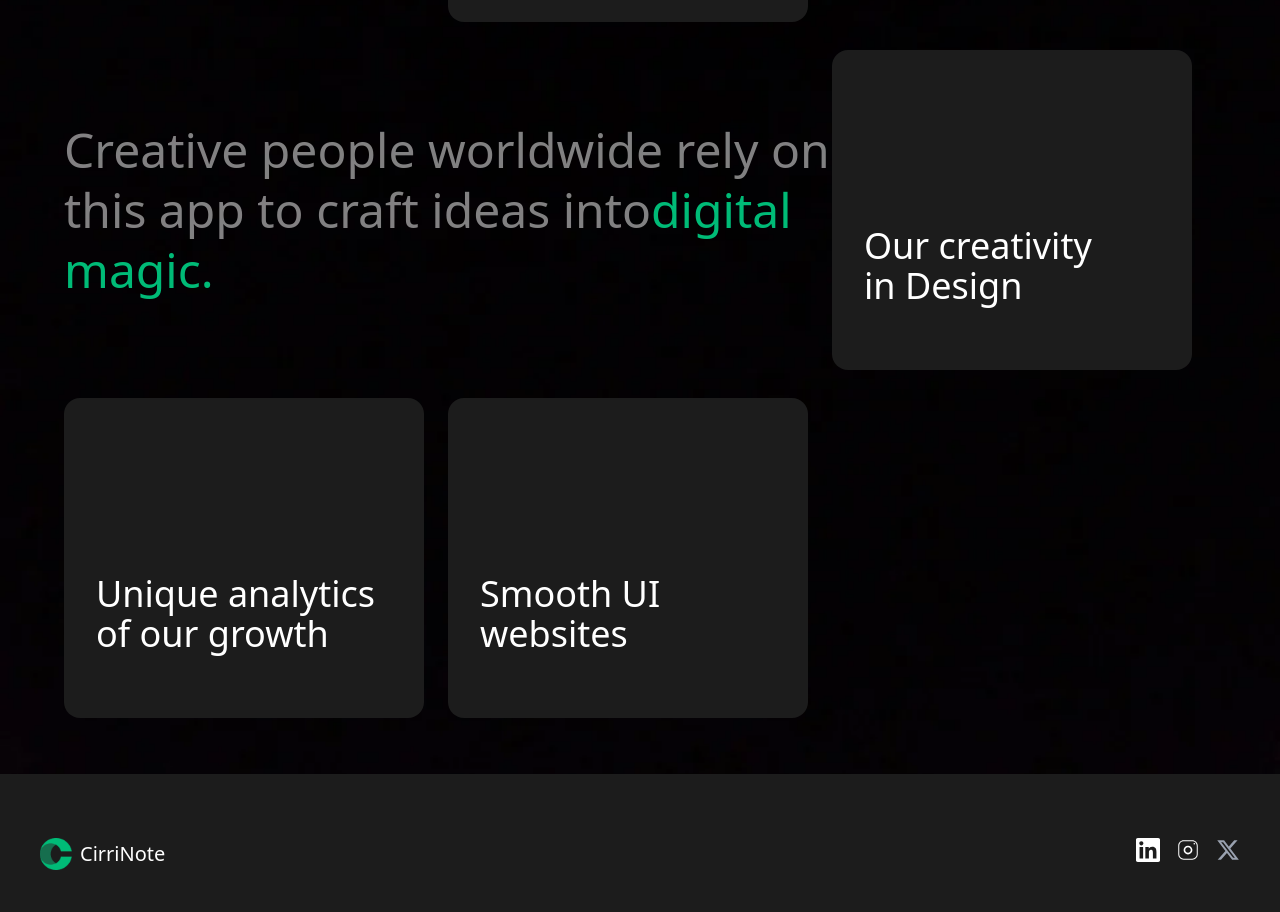
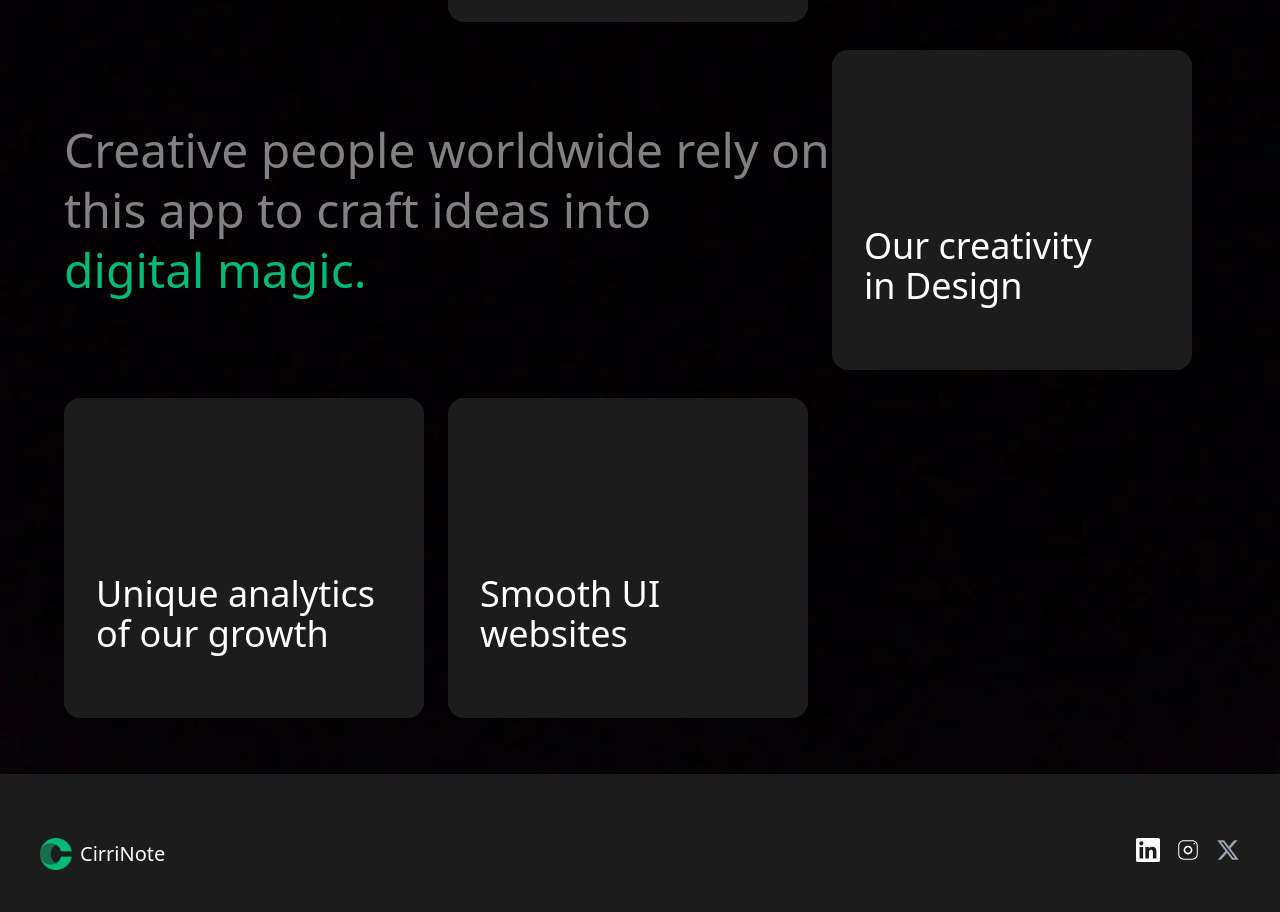
Before and after one commit to FahadBinQaiser/JobDemo, a React (Vite) app in the folder Jobdemo/: page / in a window 1280 px wide. Shown: the part 2380-3292 px from the top of the page. Built offline with nearby package versions, Linux system fonts and the light colour scheme.

Commit message:
original

```diff
--- a/Jobdemo/src/components/KeyFeature/KeyFeature.jsx
+++ b/Jobdemo/src/components/KeyFeature/KeyFeature.jsx
@@ -118,9 +118,9 @@ export default function KeyFeature() {
                       key={j}
                       className={`col-span-2 ${cell.custom} text-white flex justify-start items-center`}
                     >
-                      <div className="text-5xl w-full text-left leading-tight text-[#FFFFFF80]">
+                      <div className="text-5xl gap-1 w-full text-left leading-tight text-[#FFFFFF80]">
                         Creative people worldwide rely on this app to craft
-                        ideas into
+                        ideas into <br /> {""}
                         <span className="highlight text-[#00BB77]">
                           digital magic.
                         </span>
```
